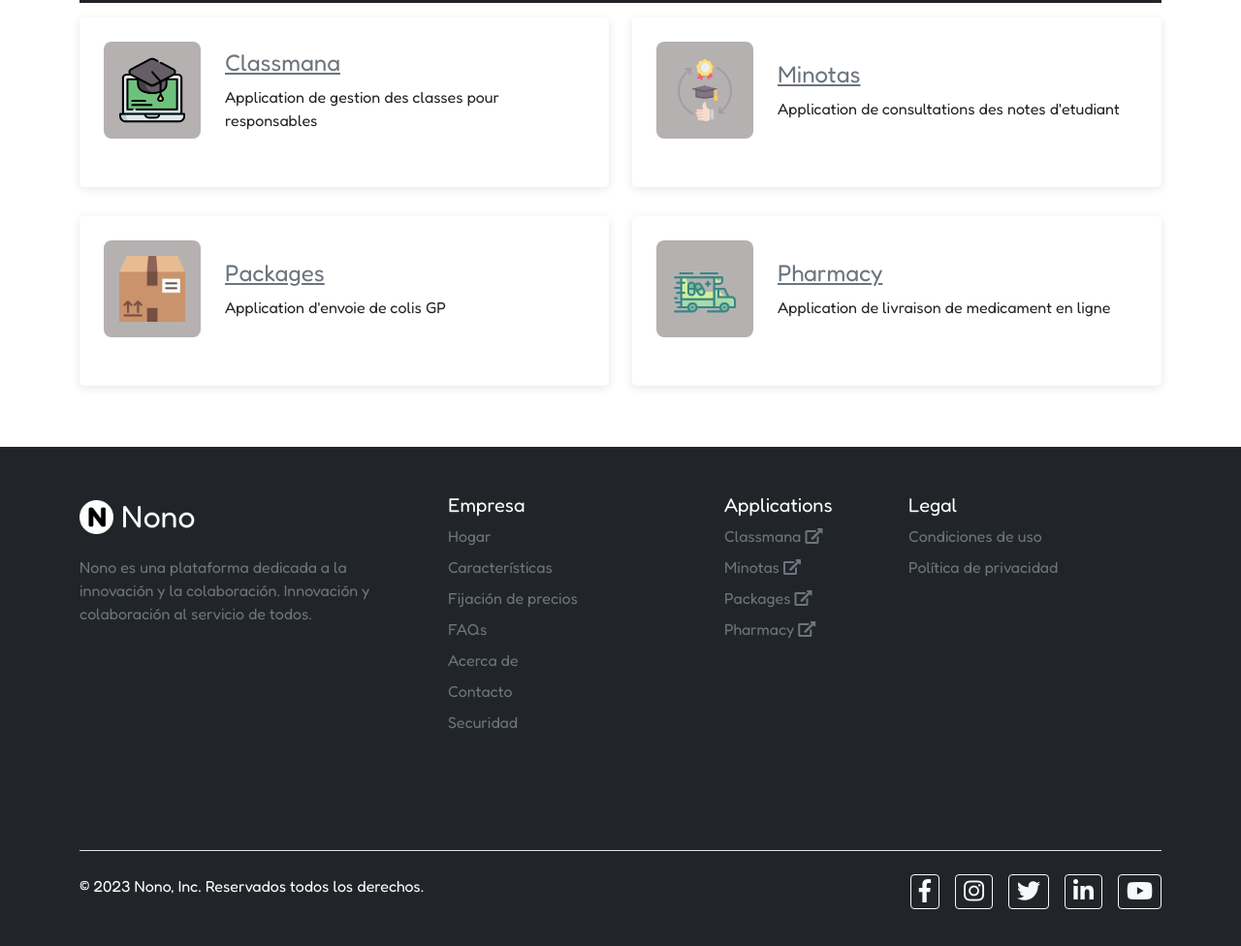
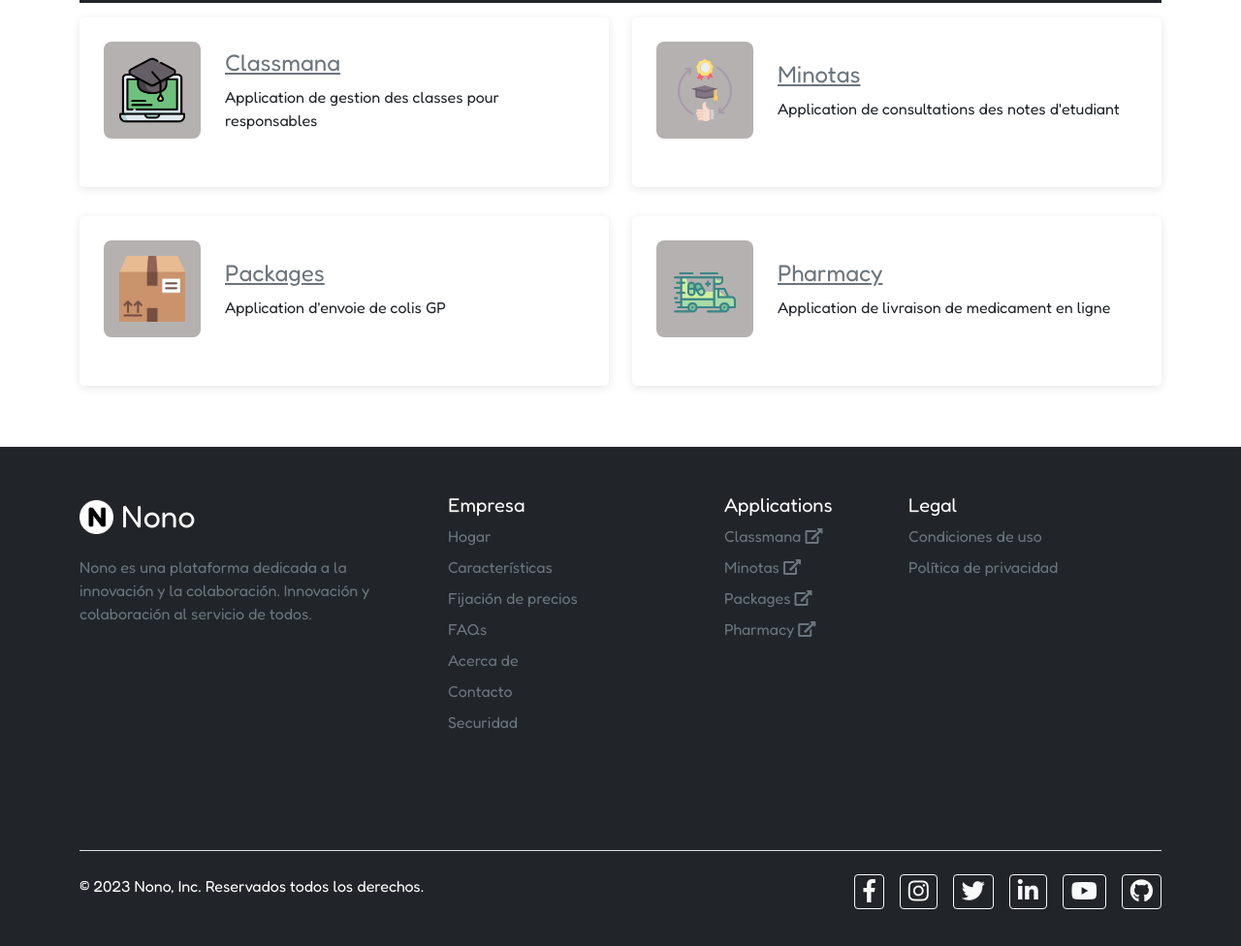
Before and after one commit to NoresApp/nono, a plain HTML site: page index.html in a window 1280 px wide. Shown: the part 605-1581 px from the top of the page at 97% size. Drawn offline with nearby package versions, Linux system fonts and the light colour scheme; files whose address does not match are found by name.

Commit message:
Add github link

```diff
--- a/index.html
+++ b/index.html
@@ -122,6 +122,7 @@
         <li class="ms-3 rounded-circle"><a class="btn btn-sm btn-outline-light btn-floating" href="#"><i class="fab fa-twitter fs-4"></i></a></li>
         <li class="ms-3 rounded-circle"><a class="btn btn-sm btn-outline-light btn-floating" href="#"><i class="fab fa-linkedin-in fs-4"></i></a></li>
         <li class="ms-3 rounded-circle"><a class="btn btn-sm btn-outline-light btn-floating" href="#"><i class="fab fa-youtube fs-4"></i></a></li>
+        <li class="ms-3 rounded-circle"><a class="btn btn-sm btn-outline-light btn-floating" title="Nono plataforma Github" href="https://github.com/NoresApp" target="__blank"><i class="fab fa-github fs-4"></i></a></li>
       </ul>
     </div>
   </div>
```
